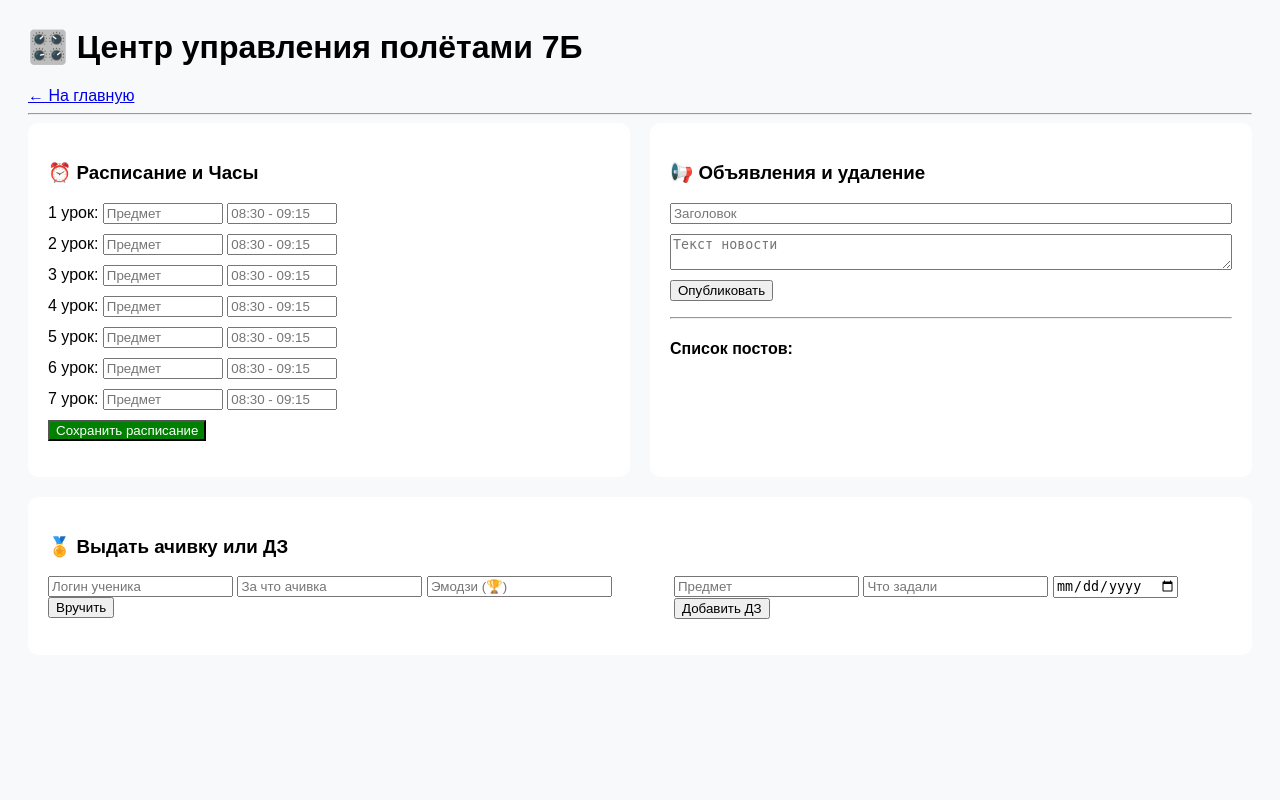
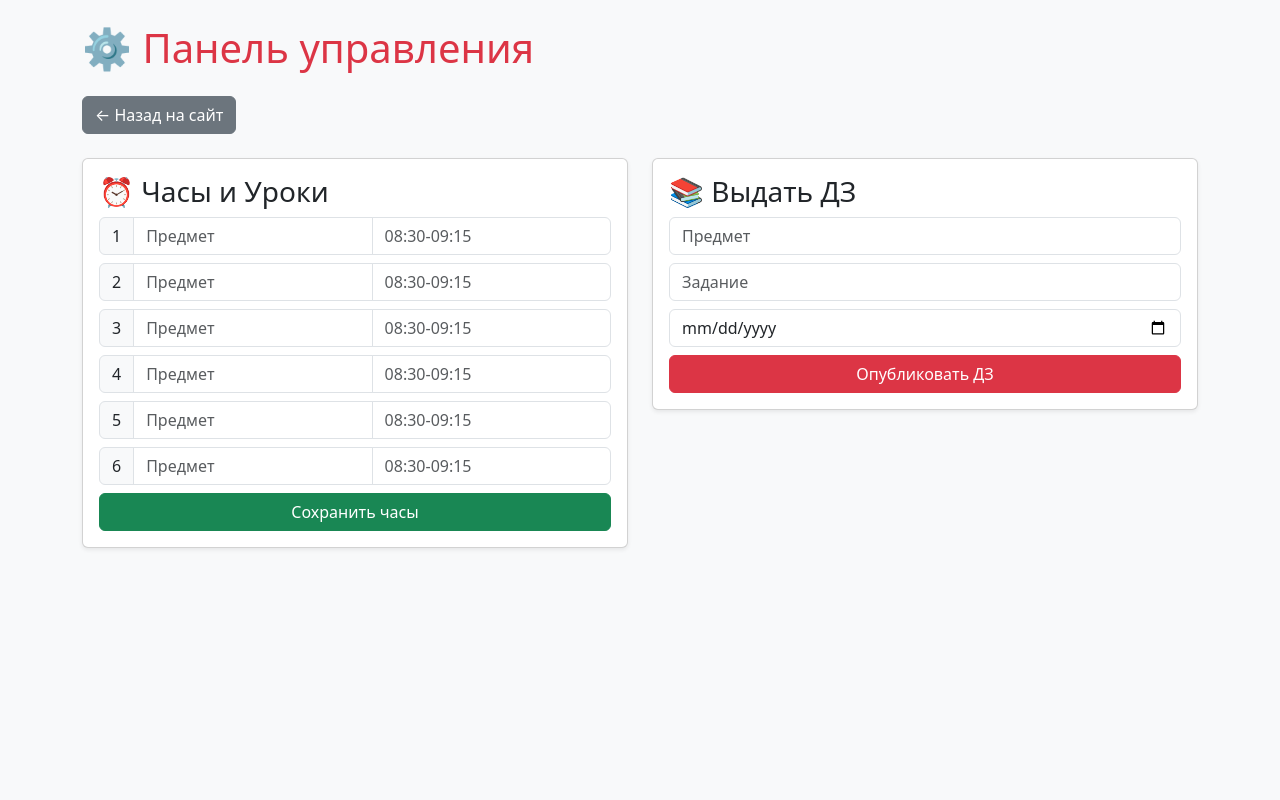
Before and after one commit to sasula878-gif/my-class-website, a Flask app: template templates/admin_panel.html in a window 1280 px wide. Run offline with Flask 3, Linux system fonts and the light colour scheme; the template is opened without the code that fills it, so the values that code supplies are empty.

Commit message:
Update admin_panel.html

```diff
--- a/templates/admin_panel.html
+++ b/templates/admin_panel.html
@@ -1,59 +1,46 @@
-<body style="padding: 20px; font-family: sans-serif; background: #f8f9fa;">
-    <h1>🎛️ Центр управления полётами 7Б</h1>
-    <a href="/">← На главную</a><hr>
+<!DOCTYPE html>
+<html lang="ru">
+<head>
+    <meta charset="UTF-8">
+    <title>Админ-панель 7Б</title>
+    <link href="https://cdn.jsdelivr.net/npm/bootstrap@5.3.0/dist/css/bootstrap.min.css" rel="stylesheet">
+</head>
+<body class="p-4 bg-light">
+    <div class="container">
+        <h1 class="text-danger mb-4">⚙️ Панель управления</h1>
+        <a href="/" class="btn btn-secondary mb-4">← Назад на сайт</a>
 
-    <div style="display: grid; grid-template-columns: 1fr 1fr; gap: 20px;">
-        <div style="background: white; padding: 20px; border-radius: 10px; shadow: sm;">
-            <h3>⏰ Расписание и Часы</h3>
+        <div class="row g-4">
+            <div class="col-md-6">
+                <div class="card p-3 shadow-sm">
+                    <h3>⏰ Часы и Уроки</h3>
                     <form method="post">
                         <input type="hidden" name="action" value="edit_sched">
-                {% for i in range(1, 8) %}
-                <div style="margin-bottom: 10px;">
-                    {{i}} урок: <input name="sub" placeholder="Предмет" style="width: 120px;">
-                    <input name="time" placeholder="08:30 - 09:15" style="width: 110px;">
+                        {% for i in range(1, 7) %}
+                        <div class="input-group mb-2">
+                            <span class="input-group-text">{{i}}</span>
+                            <input name="sub" class="form-control" placeholder="Предмет">
+                            <input name="time" class="form-control" placeholder="08:30-09:15">
                         </div>
                         {% endfor %}
-                <button type="submit" style="background: green; color: white;">Сохранить расписание</button>
+                        <button type="submit" class="btn btn-success w-100">Сохранить часы</button>
                     </form>
-        </div>
-
-        <div style="background: white; padding: 20px; border-radius: 10px;">
-            <h3>📢 Объявления и удаление</h3>
-            <form method="post">
-                <input type="hidden" name="action" value="add_post">
-                <input name="t" placeholder="Заголовок" style="width: 100%;"><br>
-                <textarea name="c" placeholder="Текст новости" style="width: 100%; margin: 10px 0;"></textarea><br>
-                <button type="submit">Опубликовать</button>
-            </form>
-            <hr>
-            <h4>Список постов:</h4>
-            {% for p in posts %}
-            <form method="post" style="display: inline;">
-                <input type="hidden" name="action" value="del_post">
-                <input type="hidden" name="id" value="{{p.id}}">
-                <small>{{p.title}}</small> <button type="submit" style="color: red; border: none; background: none; cursor: pointer;">[Удалить]</button><br>
-            </form>
-            {% endfor %}
                 </div>
             </div>
 
-    <div style="margin-top: 20px; background: white; padding: 20px; border-radius: 10px;">
-        <h3>🏅 Выдать ачивку или ДЗ</h3>
-        <div style="display: flex; gap: 40px;">
-            <form method="post">
-                <input type="hidden" name="action" value="add_ach">
-                <input name="l" placeholder="Логин ученика">
-                <input name="t" placeholder="За что ачивка">
-                <input name="i" placeholder="Эмодзи (🏆)">
-                <button type="submit">Вручить</button>
-            </form>
+            <div class="col-md-6">
+                <div class="card p-3 shadow-sm">
+                    <h3>📚 Выдать ДЗ</h3>
                     <form method="post">
                         <input type="hidden" name="action" value="add_hw">
-                <input name="s" placeholder="Предмет">
-                <input name="t" placeholder="Что задали">
-                <input name="d" type="date">
-                <button type="submit">Добавить ДЗ</button>
+                        <input name="s" class="form-control mb-2" placeholder="Предмет" required>
+                        <input name="t" class="form-control mb-2" placeholder="Задание" required>
+                        <input name="d" type="date" class="form-control mb-2" required>
+                        <button type="submit" class="btn btn-danger w-100">Опубликовать ДЗ</button>
                     </form>
                 </div>
             </div>
+        </div>
+    </div>
 </body>
+</html>
```
Lines whose indentation alone changed are shown as unchanged.
